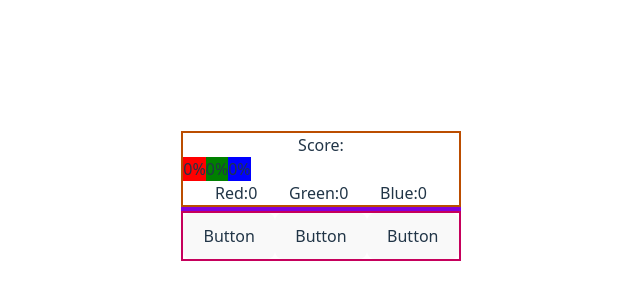
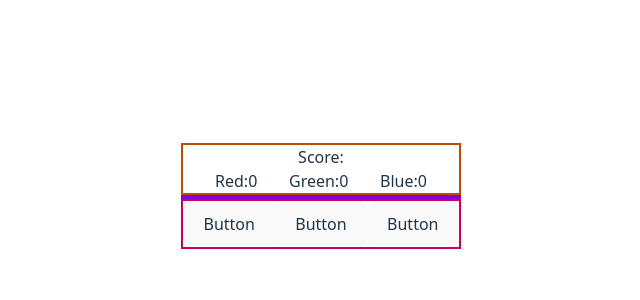
Before and after one commit to ZaraQureshi/ThreeButtons, a React (Vite) app: page / in a window 1280 px wide. Shown: the part 204-504 px from the top of the page, without its empty margins (319-959 px from the left). Built offline with nearby package versions, Linux system fonts and the light colour scheme.

Commit message:
this looks good

```diff
--- a/src/components/Component1.tsx
+++ b/src/components/Component1.tsx
@@ -4,6 +4,9 @@ export default function Component1() {
     const count = useSelector((state: any) => state.counter.value);
     console.log("total:",(count.red+count.green+count.blue)/3*100)
     const total=count.red+count.green+count.blue;
+    const red:number=Math.round((count.red/total)*100) ||0;
+    const green:number=Math.round((count.green/total)*100) ||0;
+    const blue:number=Math.round((count.blue/total)*100)||0;
 
     return (
         <>
@@ -11,9 +14,9 @@ export default function Component1() {
                 <p>Score:</p>
                 <div className="flex w-full" style={{}}>
 
-                <span className="transition-all duration-500 ease-out" style={{width:(count.red/total)*100+'%',display:`block`,background:'red'}}>{count.red/10+'%'}</span>
-                <span className="transition-all duration-500 ease-out" style={{width:(count.green/total)*100+'%',display:`block`,background:'green'}}>{count.green/10+'%'}</span>
-                <span className="transition-all duration-500 ease-out" style={{width:(count.blue/total)*100+'%',display:`block`,background:'blue'}}>{count.blue/10+'%'}</span>
+                <span className="transition-all duration-500 ease-out" style={{width:red+'%',display:`block`,background:'red'}}>{red?red+'%':""}</span>
+                <span className="transition-all duration-500 ease-out" style={{width:green+'%',display:`block`,background:'green'}}>{green?green+'%':""}</span>
+                <span className="transition-all duration-500 ease-out" style={{width:blue+'%',display:`block`,background:'blue'}}>{blue?blue+'%':""}</span>
                 </div>
 
                 <div className="flex justify-evenly">
```
